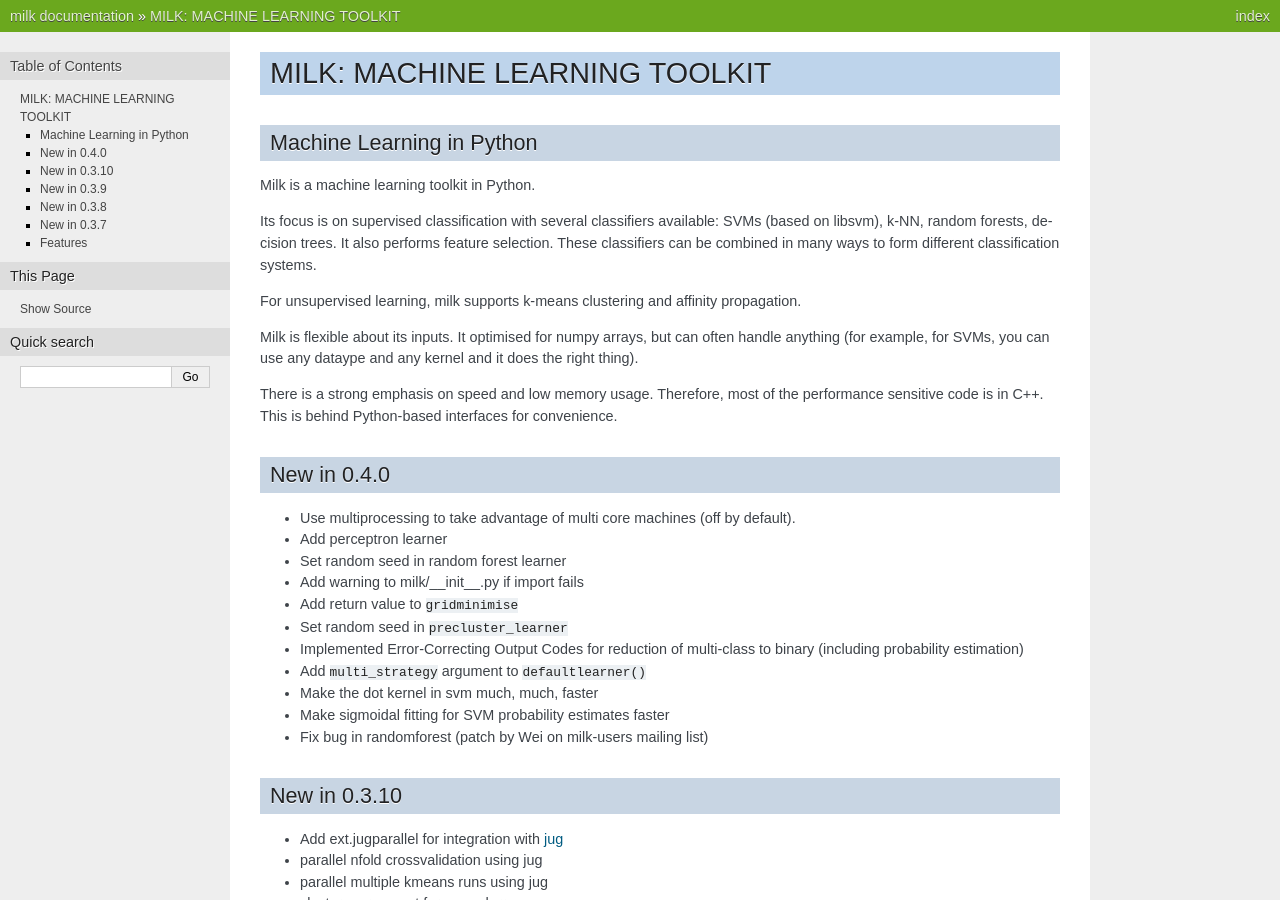
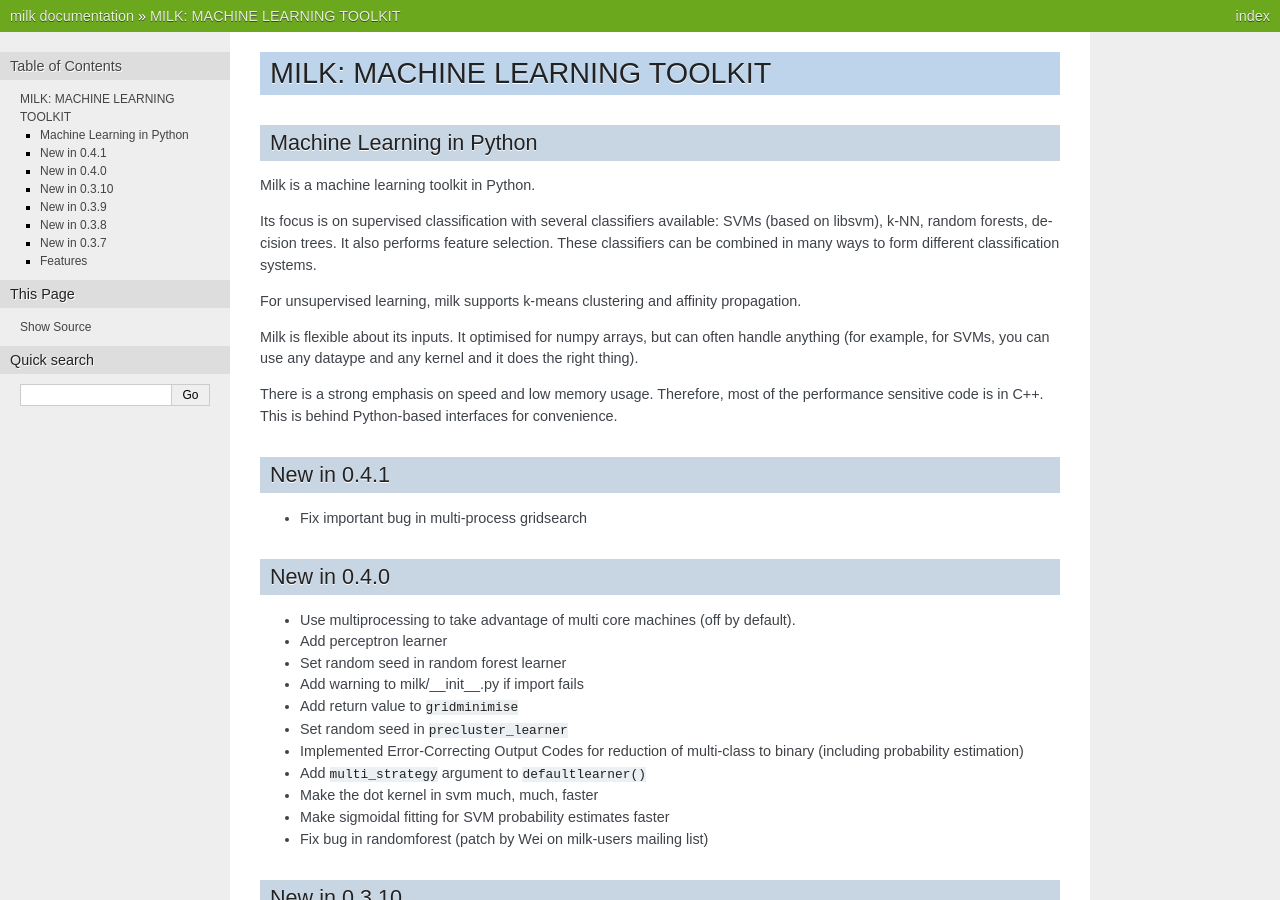
Before and after one commit to luispedro/milk, a Sphinx documentation site: the page built from docs/source/readme.rst, in a window 1280 px wide and 900 px high. Built offline with Sphinx 7.4.7, drawn with Linux system fonts in a browser that asks for light colours; formulas are drawn with MathJax 3.

Commit message:
BLD This warrants a new release

```diff
--- a/README.rst
+++ b/README.rst
@@ -93,6 +93,10 @@ Recent History
 The ChangeLog file contains a more complete history.
 
 
+New in 0.4.1
+~~~~~~~~~~~~
+- Fix important bug in multi-process gridsearch
+
 New in 0.4.0
 ~~~~~~~~~~~~
 - Use multiprocessing to take advantage of multi core machines (off by
--- a/docs/source/readme.rst
+++ b/docs/source/readme.rst
@@ -21,6 +21,10 @@ and it does the right thing).
 There is a strong emphasis on speed and low memory usage. Therefore, most of
 the performance sensitive code is in C++. This is behind Python-based
 interfaces for convenience.
+
+New in 0.4.1
+------------
+- Fix important bug in multi-process gridsearch
 
 New in 0.4.0
 ------------
```
Also changed, not shown: 2 other files.
